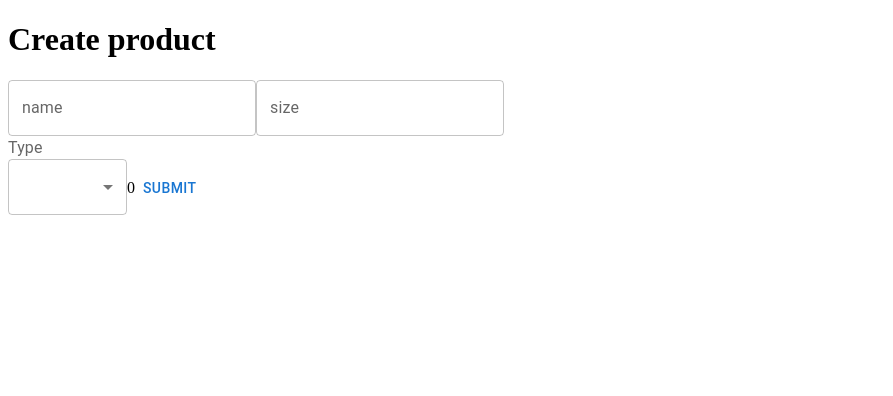
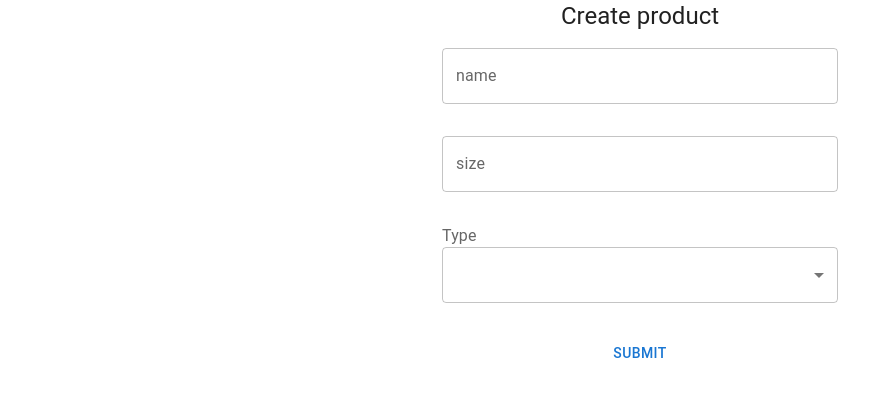
Before and after one commit to RogerCastillo877/examples-tdd, a React (Create React App) app: page / in a window 1280 px wide. Shown: the top 396 px of the page, without its empty margins (0-893 px from the left). Built offline with nearby package versions, Linux system fonts and the light colour scheme.

Commit message:
Adding styling to this component

```diff
--- a/src/form/form.js
+++ b/src/form/form.js
@@ -1,4 +1,4 @@
-import { Button, InputLabel, Select, TextField } from '@mui/material';
+import { Button, Container, CssBaseline, Grid, InputLabel, Select, TextField, Typography } from '@mui/material';
 import React, { useState } from 'react';
 import { CREATED_STATUS, ERROR_SERVER_STATUS, INVALID_REQUEST_STATUS } from '../const/httpStatus';
 
@@ -103,32 +103,45 @@ export const Form = () => {
     }
 
   return (
-    <>
-      <h1>Create product</h1>
+    <Container maxWidth="xs">
+        <CssBaseline />
+        <Typography component="h1" variant="h5" align="center">Create product</Typography>
         { isSuccess && <p>Product Stored</p> }
         <p>{ errorMessage }</p>
         <form onSubmit={ handleSubmit }>
+            <Grid container spacing={4}>
+                <Grid item xs={12}>
                     <TextField
+                        fullWidth
                         label="name"
                         id="name"
                         name="name"
                         helperText={ formErrors.name }
                         onBlur={ handleBlur }
+                        error={ !!formErrors.name.length }
                         />
+                </Grid>
+                <Grid item xs={12}>
                     <TextField
+                        fullWidth
                         label="size"
                         id="size"
                         name="size"
                         helperText={ formErrors.size }
                         onBlur={ handleBlur }
+                        error={ !!formErrors.size.length }
                         />
+                </Grid>
+                <Grid item xs={12}>
                     <InputLabel htmlFor='type'>Type</InputLabel>
                     <Select
+                        fullWidth
                         native
                         inputProps={{
                             name: 'type',
                             id: 'type'
                         }}
+                        error={ !!formErrors.type.length }
                     >
                         <option aria-label='None' value='' />
                         <option value='electronic'>Electronic</option>
@@ -136,14 +149,18 @@ export const Form = () => {
                         <option value='clothing'>Clothing</option>
                     </Select>
 
-          { formErrors.type.length && <p>{ formErrors.type }</p> }
-
+                    { !!formErrors.type.length && <p>{ formErrors.type }</p> }
+                </Grid>
+                <Grid item xs={12}>
                     <Button
+                        fullWidth
                         disabled={ isSaving }
                         type='submit'
                     >Submit</Button>
+                </Grid>
+            </Grid>
         </form>
-    </>
+    </Container>
   )
 }
 
```
Lines whose indentation alone changed are shown as unchanged.
